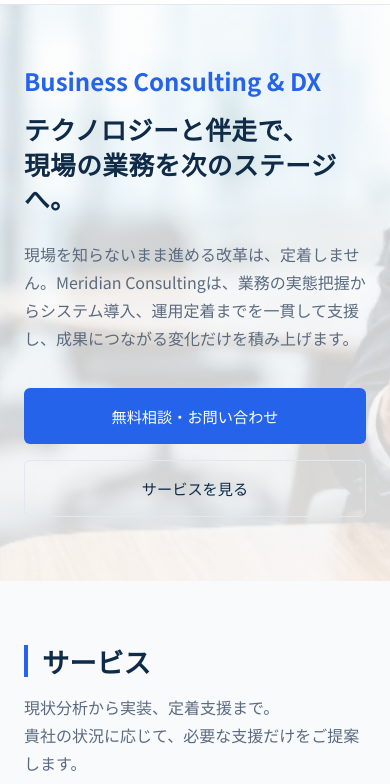
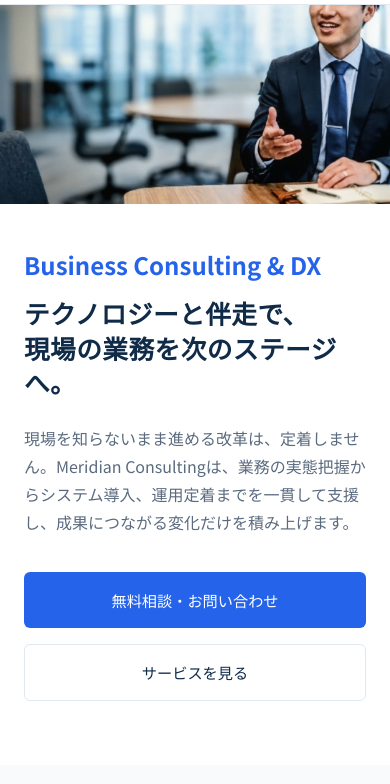
Before and after one commit to aipawahara/genai-training-portfolio, a plain HTML site: page site/meridian/index.html in a window 390 px wide. Shown: the part 60-844 px from the top of the page. Drawn offline with Linux system fonts and the light colour scheme.

Commit message:
スマホ表示でヒーロー画像が見切れる問題を修正（帯状の全幅表示に変更）

```diff
--- a/site/meridian/style.css
+++ b/site/meridian/style.css
@@ -693,6 +693,21 @@ h1, h2, h3 {
   .footer-inner { flex-direction: column; align-items: flex-start; }
 }
 
+/* スマホではヒーロー画像を帯状に全幅表示し、見切れを防ぐ */
+@media (max-width: 767px) {
+  .hero {
+    padding: 0 0 64px;
+    background: linear-gradient(rgba(255,255,255,0.75), rgba(255,255,255,0.85));
+  }
+  .hero::before {
+    content: "";
+    display: block;
+    aspect-ratio: 1088 / 558;
+    background: url("hero_dx.jpg") center center / cover no-repeat;
+    margin-bottom: 40px;
+  }
+}
+
 @media (prefers-reduced-motion: reduce) {
   *, *::before, *::after {
     animation-duration: 0.01ms !important;
```
